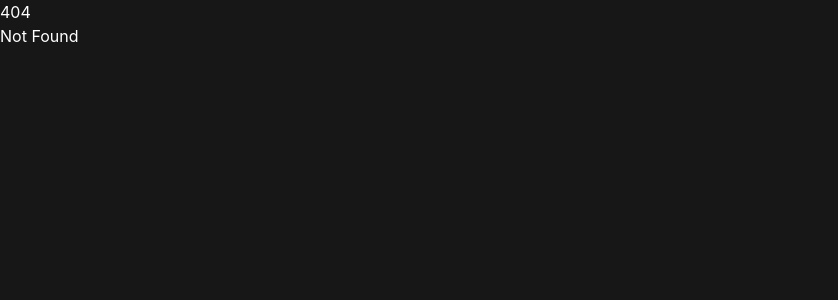
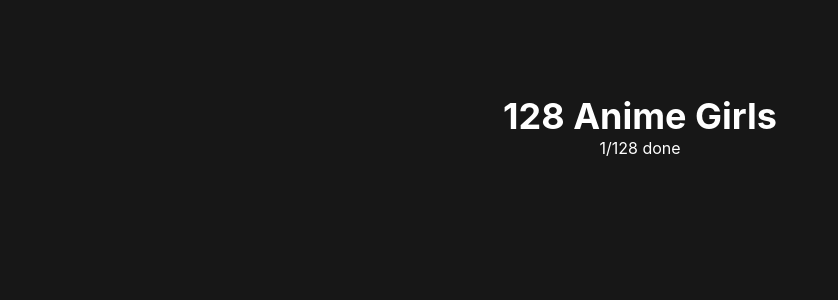
Before and after one commit to sujang958/smash-or-pass, a SvelteKit app: page /s/1 in a window 1280 px wide. Before the commit this address had no page. Shown: the top 300 px of the page, without its empty margins (0-838 px from the left). Built offline with nearby package versions, Linux system fonts and the light colour scheme; a web font is replaced by a local one.

Commit message:
docs: add a comment

```diff
--- a/package.json
+++ b/package.json
@@ -25,5 +25,8 @@
 		"typescript": "^5.0.0",
 		"vite": "^4.4.2"
 	},
-	"type": "module"
+	"type": "module",
+	"dependencies": {
+		"swiper": "^10.3.1"
+	}
 }
--- /dev/null
+++ b/src/routes/s/[id]/+page.svelte
@@ -0,0 +1,7 @@
+<div class="flex flex-col items-center">
+	<div class="h-screen max-w-5xl w-full flex flex-col items-center p-24">
+		<p class="text-4xl font-bold">128 Anime Girls</p>
+		<p class="text-base">1/128 done</p>
+	</div>
+</div>
+<!-- TODO: add squoosh to handle uploaded images on client and deny the images over 4 mb -->
```
Also changed, not shown: 1 other file (tests, documents, lock files or other folders).
